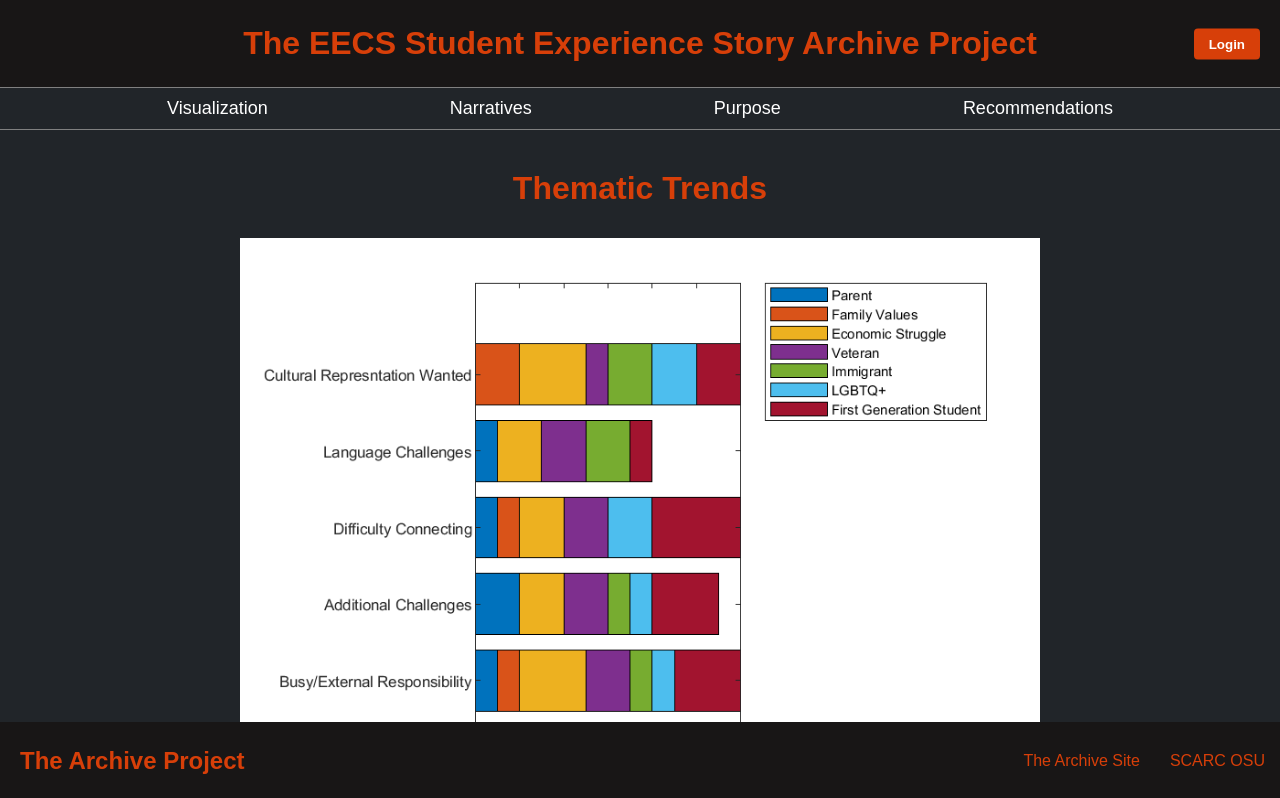
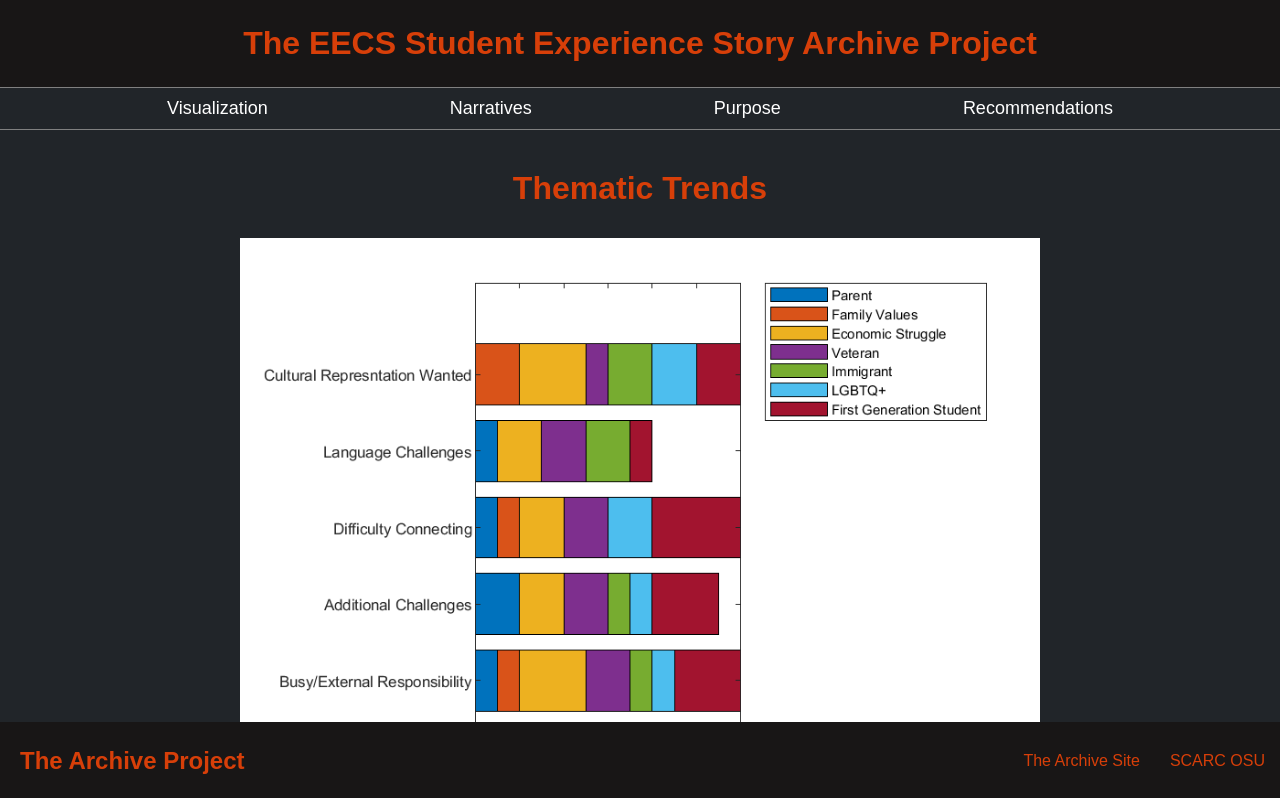
Before and after one commit to legion0820/SESAP, a React (Vite) app: page / in a window 1280 px wide. Shown: the top 798 px of the page. Built offline with nearby package versions, Linux system fonts and the light colour scheme.

Commit message:
Google login OSU email

```diff
--- a/src/App.jsx
+++ b/src/App.jsx
@@ -1,4 +1,4 @@
-import React, { useEffect } from "react";
+import React, { useEffect, useState } from "react";
 import { NavLink, Outlet, useNavigate } from "react-router-dom";
 import styled from '@emotion/styled';
 
@@ -18,23 +18,23 @@ const NavItem = styled.div`
 `;
 
 const Container = styled.div`
-    position: relative; /* For absolute positioning of login button */
-    text-align: center; /* Keep the heading centered */
-    padding: 5px 0; /* Add padding around the header */
+    position: relative;
+    text-align: center;
+    padding: 5px 0;
 `;
 
 const Heading = styled.h1`
-    padding: 20px 0; /* Add padding to the heading for better spacing */
-    color: #d73f09; /* Set text color to orange */
-    margin: 0 auto; /* Center the heading */
+    padding: 20px 0;
+    color: #d73f09;
+    margin: 0 auto;
 `;
 
 const LoginButton = styled.button`
-    position: absolute; /* Position the button absolutely */
-    right: 20px; /* Position from the right edge */
-    top: 50%; /* Center vertically */
-    transform: translateY(-50%); /* Adjust for perfect vertical centering */
-    background-color: #d73f09; /* Match the orange color scheme */
+    position: absolute;
+    right: 20px;
+    top: 50%;
+    transform: translateY(-50%);
+    background-color: #d73f09;
     color: white;
     border: none;
     padding: 8px 15px;
@@ -42,12 +42,12 @@ const LoginButton = styled.button`
     cursor: pointer;
     font-weight: bold;
     &:hover {
-        background-color: #b33000; /* Darker shade for hover state */
+        background-color: #b33000;
     }
 `;
 
 const Wrapper = styled.div`
-    background-color: rgb(24, 22, 22); /* Apply same background color to the entire div */
+    background-color: rgb(24, 22, 22);
 `;
 
 const Footer = styled.footer`
@@ -57,8 +57,8 @@ const Footer = styled.footer`
     display: flex;
     justify-content: space-between;
     align-items: center;
-    width: calc(100% - 20px); /* Adjust width to prevent overlap with scrollbar */
-    padding: 5px 20px; /* Reduce padding to make the footer smaller */
+    width: calc(100% - 20px);
+    padding: 5px 20px;
     background-color: rgb(24, 22, 22);
 `;
 
@@ -76,16 +76,22 @@ const FooterLink = styled.a`
 `;
 
 const MainContent = styled.div`
-    margin-bottom: 100px; /* Increase margin to ensure sufficient space above footer */
+    margin-bottom: 100px;
 `;
 
 function Root() {
     const navigate = useNavigate();
+    const [isGoogleReady, setIsGoogleReady] = useState(false);
 
-    // Initialize Google OAuth client
     useEffect(() => {
-        // Load the Google API client library
         const loadGoogleScript = () => {
+            if (document.querySelector('script[src="https://accounts.google.com/gsi/client"]')) {
+                if (window.google && window.google.accounts) {
+                    initializeGoogleSignIn();
+                }
+                return;
+            }
+
             const script = document.createElement('script');
             script.src = 'https://accounts.google.com/gsi/client';
             script.async = true;
@@ -93,64 +99,74 @@ function Root() {
             document.body.appendChild(script);
 
             script.onload = initializeGoogleSignIn;
+            script.onerror = () => {
+                console.error("Failed to load Google Sign-In script");
+            };
         };
 
-        // Initialize Google Sign-In
         const initializeGoogleSignIn = () => {
-            // Replace with your actual Google Client ID
-            window.google.accounts.id.initialize({
-                client_id: 'YOUR_GOOGLE_CLIENT_ID.apps.googleusercontent.com',
-                callback: handleGoogleSignIn,
-                auto_select: false,
-                cancel_on_tap_outside: true,
-            });
+            if (!window.google || !window.google.accounts) {
+                console.error("Google API not loaded correctly");
+                return;
+            }
+
+            try {
+                window.google.accounts.id.initialize({
+                    client_id: '493685022379-tiuah4qh7n2v2hqocvhec2k2p64ct9vp.apps.googleusercontent.com',
+                    callback: handleGoogleSignIn,
+                    auto_select: false,
+                    cancel_on_tap_outside: true,
+                    context: 'signin',
+                    use_fedcm_for_prompt: true,
+                    error_callback: (error) => {
+                        console.error("Google Sign-In error:", error);
+                    }
+                });
+
+                setIsGoogleReady(true);
+                console.log("Google Sign-In initialized successfully");
+            } catch (error) {
+                console.error("Error initializing Google Sign-In:", error);
+            }
         };
 
         loadGoogleScript();
-
-        // Cleanup
-        return () => {
-            const scriptTag = document.querySelector('script[src="https://accounts.google.com/gsi/client"]');
-            if (scriptTag) {
-                scriptTag.remove();
-            }
-        };
     }, []);
 
-    // Handle Google Sign-In
+    useEffect(() => {
+        if (window.google && window.google.accounts && isGoogleReady && !isLoggedIn) {
+            window.google.accounts.id.renderButton(
+                document.getElementById('google-signin-button'),
+                { theme: 'outline', size: 'large', text: 'signin_with' }
+            );
+        }
+    }, [isGoogleReady]);
+
     const handleGoogleSignIn = (response) => {
-        // Get the ID token from the response
         const idToken = response.credential;
-
-        // Here you would typically:
-        // 1. Send this token to your backend
-        // 2. Verify the token on your server
-        // 3. Create a session for the user
-
         console.log("Google Sign-In successful", response);
-
-        // Store user info in localStorage or state management solution
         localStorage.setItem('userToken', idToken);
-
-        // Redirect to a dashboard or refresh the current page
-        // navigate('/dashboard');
         window.location.reload();
     };
 
-    // Handle login button click
     const handleLoginClick = () => {
-        // If user is already logged in, handle logout
         if (localStorage.getItem('userToken')) {
             localStorage.removeItem('userToken');
             window.location.reload();
             return;
         }
 
-        // Otherwise, prompt Google Sign-In
-        window.google.accounts.id.prompt();
+        if (window.google && window.google.accounts) {
+            window.google.accounts.id.prompt((notification) => {
+                if (notification.isNotDisplayed() || notification.isSkippedMoment()) {
+                    console.log('Google Sign-In notification not displayed:', notification.getNotDisplayedReason());
+                }
+            });
+        } else {
+            console.error('Google API not loaded yet.');
+        }
     };
 
-    // Check if user is logged in
     const isLoggedIn = localStorage.getItem('userToken') !== null;
 
     return (
@@ -158,9 +174,11 @@ function Root() {
             <Wrapper>
                 <Container>
                     <Heading>The EECS Student Experience Story Archive Project</Heading>
-                    <LoginButton onClick={handleLoginClick}>
-                        {isLoggedIn ? 'Logout' : 'Login'}
-                    </LoginButton>
+                    {!isLoggedIn ? (
+                        <div id="google-signin-button" style={{ position: 'absolute', right: '20px', top: '50%', transform: 'translateY(-50%)' }}></div>
+                    ) : (
+                        <LoginButton onClick={handleLoginClick}>Logout</LoginButton>
+                    )}
                 </Container>
                 <Nav>
                     <NavItem><NavLink to="/" className="nav-link">Visualization</NavLink></NavItem>
```
